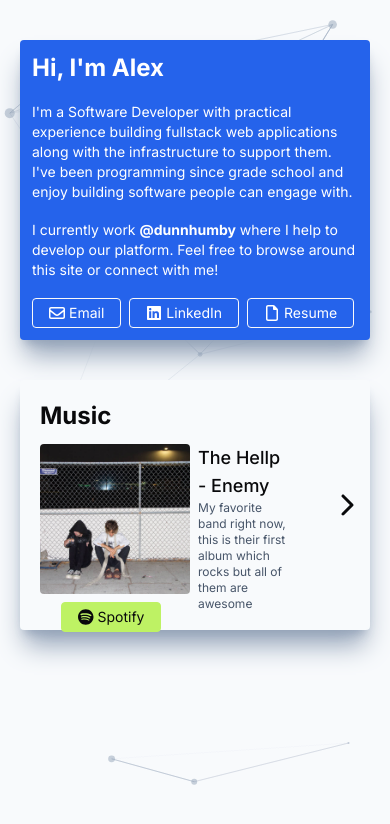
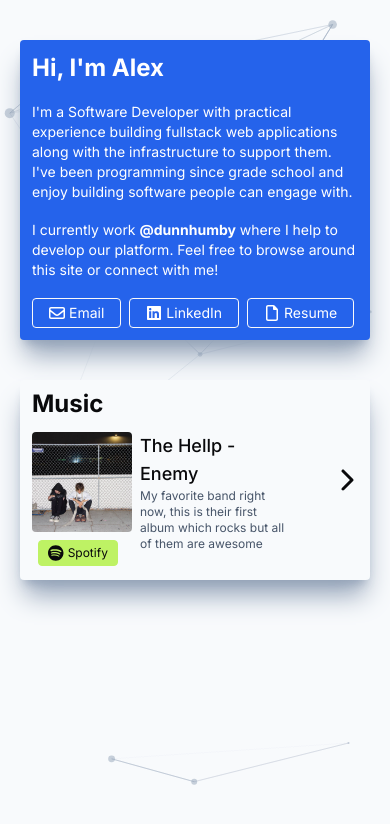
Before and after one commit to alex-zaykowski/alex-zaykowski.github.io, a Next.js app: page / in a window 390 px wide. Shown: the top 824 px of the page. Built offline with nearby package versions, Linux system fonts and the light colour scheme.

Commit message:
minor changes

```diff
--- a/src/app/components/containers/SlideContainer.tsx
+++ b/src/app/components/containers/SlideContainer.tsx
@@ -57,12 +57,12 @@ export const SlideContainer = () => {
   const musicArrayLength = songs.length;
 
   return (
-    <div className="z-50 flex h-[250px] w-[350px] flex-row gap-10 rounded bg-slate-50 pl-5 text-zinc-950 shadow-xl shadow-slate-400 md:h-[300px] md:w-[600px]">
-      <div className="flex flex-col gap-3 md:gap-10">
-        <h1 className="mt-5 text-2xl font-bold">Music</h1>
-        <div className="flex flex-row gap-2">
+    <div className="z-50 flex h-[200px] w-[350px] flex-row gap-10 rounded bg-slate-50 pl-3 text-zinc-950 shadow-xl shadow-slate-400 md:h-[300px] md:w-[600px] lg:pl-5">
+      <div className="flex flex-col gap-3 md:gap-6">
+        <h1 className="mt-2 text-2xl font-bold lg:mt-5">Music</h1>
+        <div className="flex flex-row gap-2 lg:gap-2">
           <div className="flex flex-col items-center justify-center">
-            <div className="h-[150px] w-[150px]">
+            <div className="h-[100px] w-[100px] lg:h-[150px] lg:w-[150px]">
               <Image
                 src={songs[index].image}
                 className="rounded"
@@ -73,7 +73,7 @@ export const SlideContainer = () => {
               url={songs[index].url}
               icon={faSpotify}
               value="Spotify"
-              style="me-2 mr-2 mt-2 inline-flex cursor-pointer w-[100px] bg-lime-300 items-center gap-1 rounded border border-lime-300 px-4 py-1 text-center text-sm"
+              style="me-2 mr-2 mt-2 inline-flex justify-center items-center cursor-pointer w-[80px] lg:w-[100px] bg-lime-300 items-center gap-1 rounded border border-lime-300 px-4 py-1 text-center text-xs lg:text-sm"
             />
           </div>
           <div className="flex flex-col justify-between">
```
